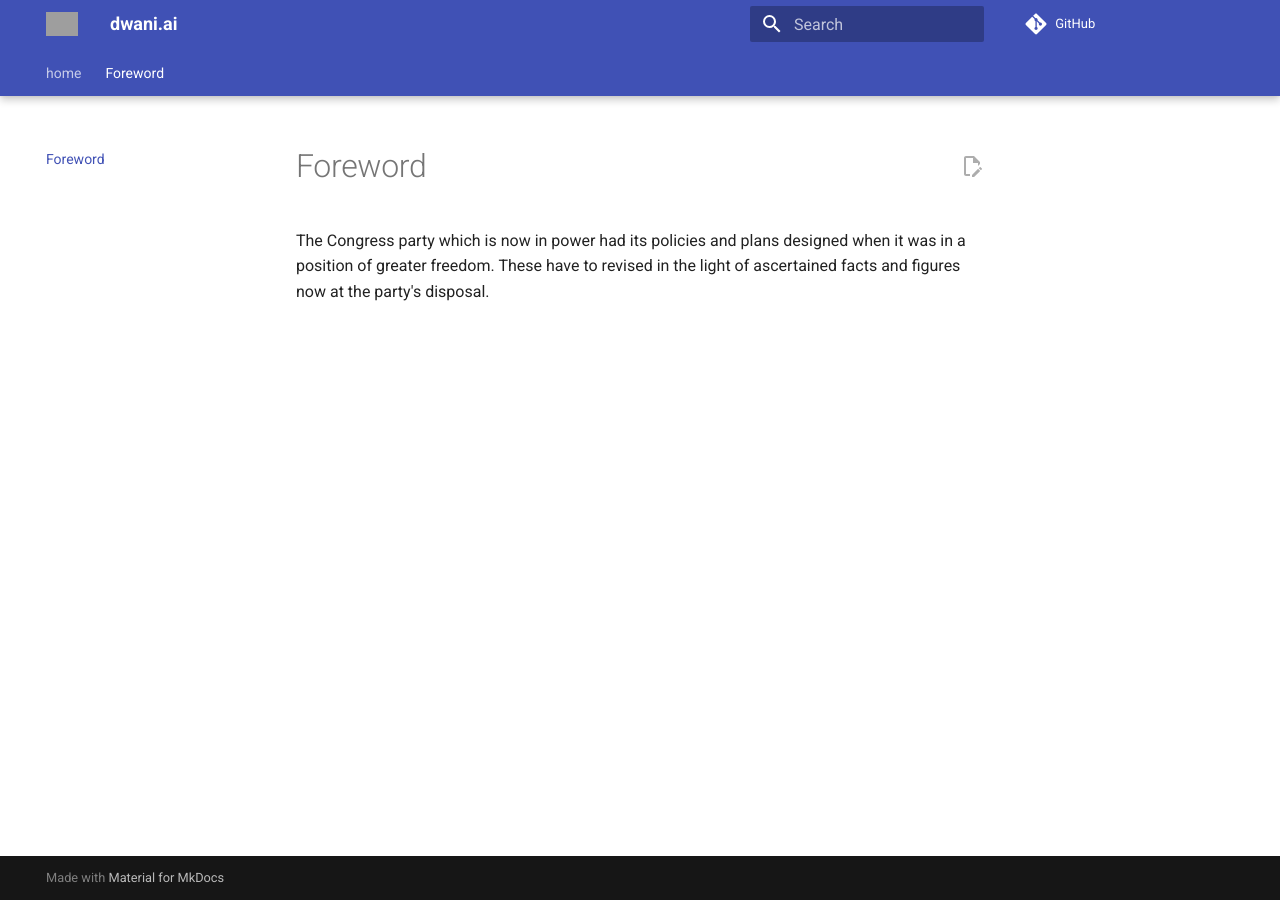
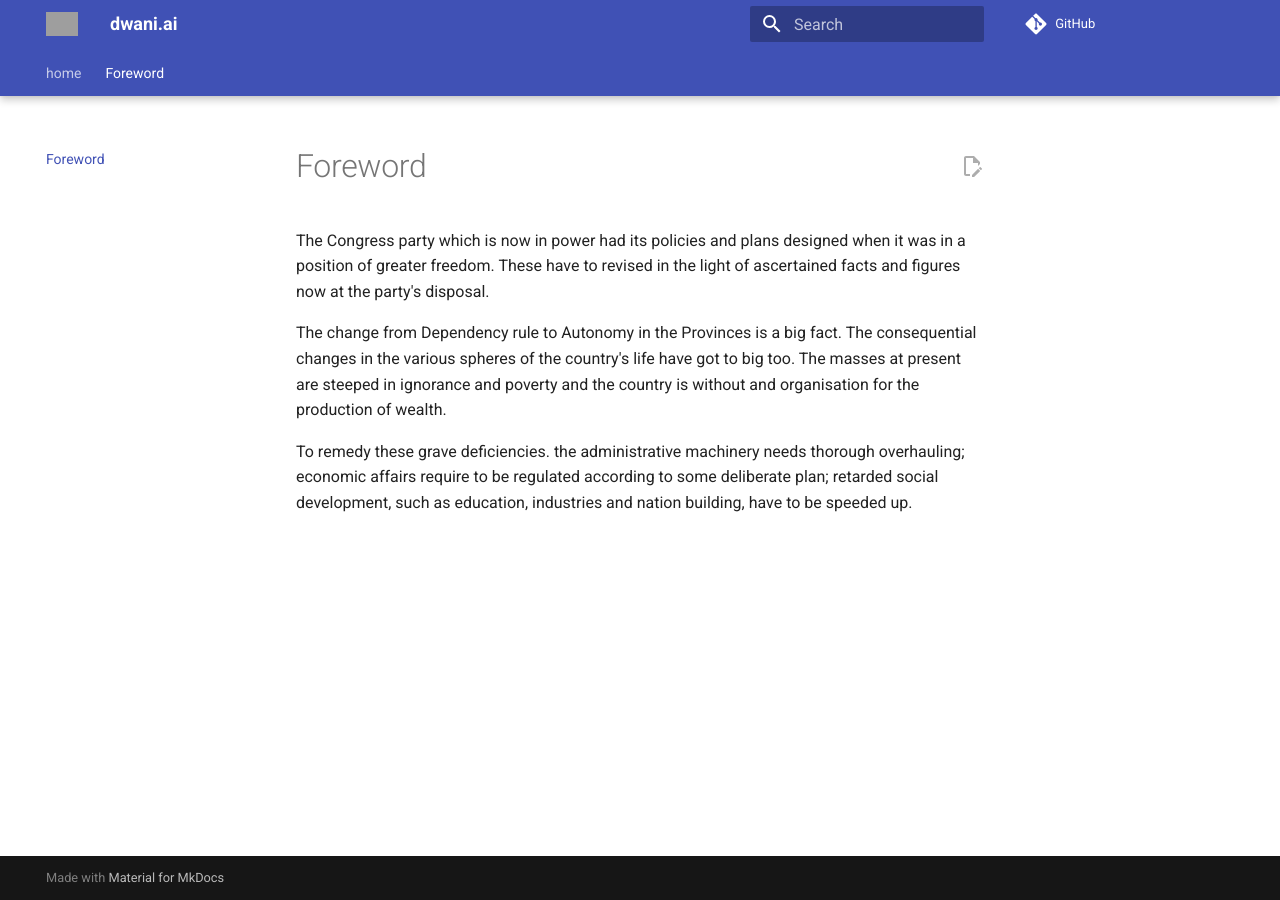
Before and after one commit to slabstech/book-nation-building-sir-m-vishveshwaraya, an MkDocs documentation site: the page built from docs/foreword.md, in a window 1280 px wide. Built offline with MkDocs 1.6.1 and Material for MkDocs 9.7.7, drawn with Linux system fonts in a browser that asks for light colours; comment, search, counter and statistics services are not loaded; grey boxes are pictures that could not be loaded.

Commit message:
add-kindle

```diff
--- a/docs/foreword.md
+++ b/docs/foreword.md
@@ -1,2 +1,8 @@
 The Congress party which is now in power had its policies and plans designed when it was in a position of greater freedom.
 These have to revised in the light of ascertained facts and figures now at the party's disposal.
+
+The change from Dependency rule to Autonomy in the Provinces is a big fact.
+The consequential changes in the various spheres of the country's life have got to big too.
+The masses at present are steeped in ignorance and poverty and the country is without and organisation for the production of wealth.
+
+To remedy these grave deficiencies. the administrative machinery needs thorough overhauling; economic affairs require to be regulated according to some deliberate plan; retarded social development, such as education, industries and nation building, have to be speeded up.
```
Also changed, not shown: 8 other files.
